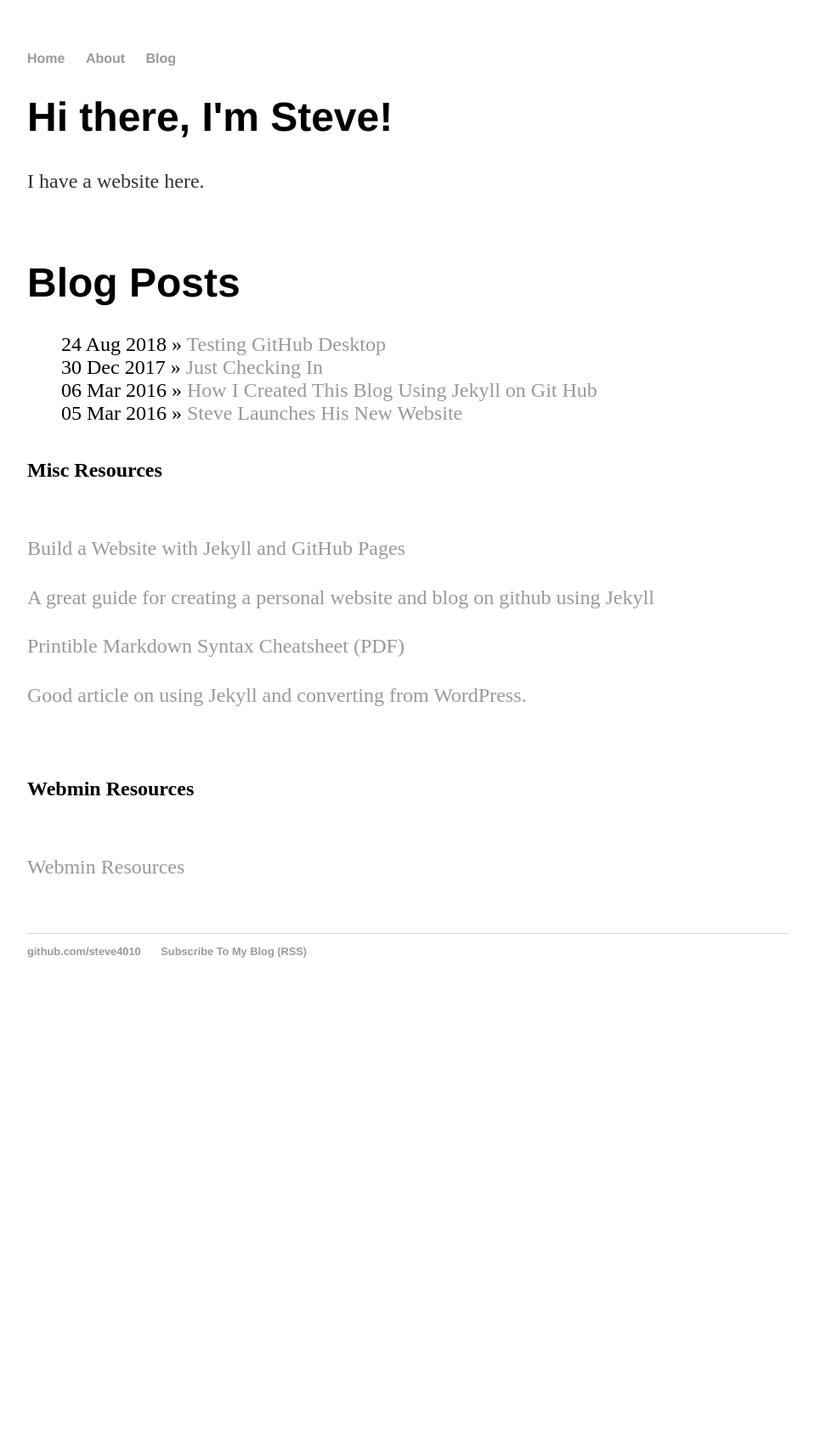
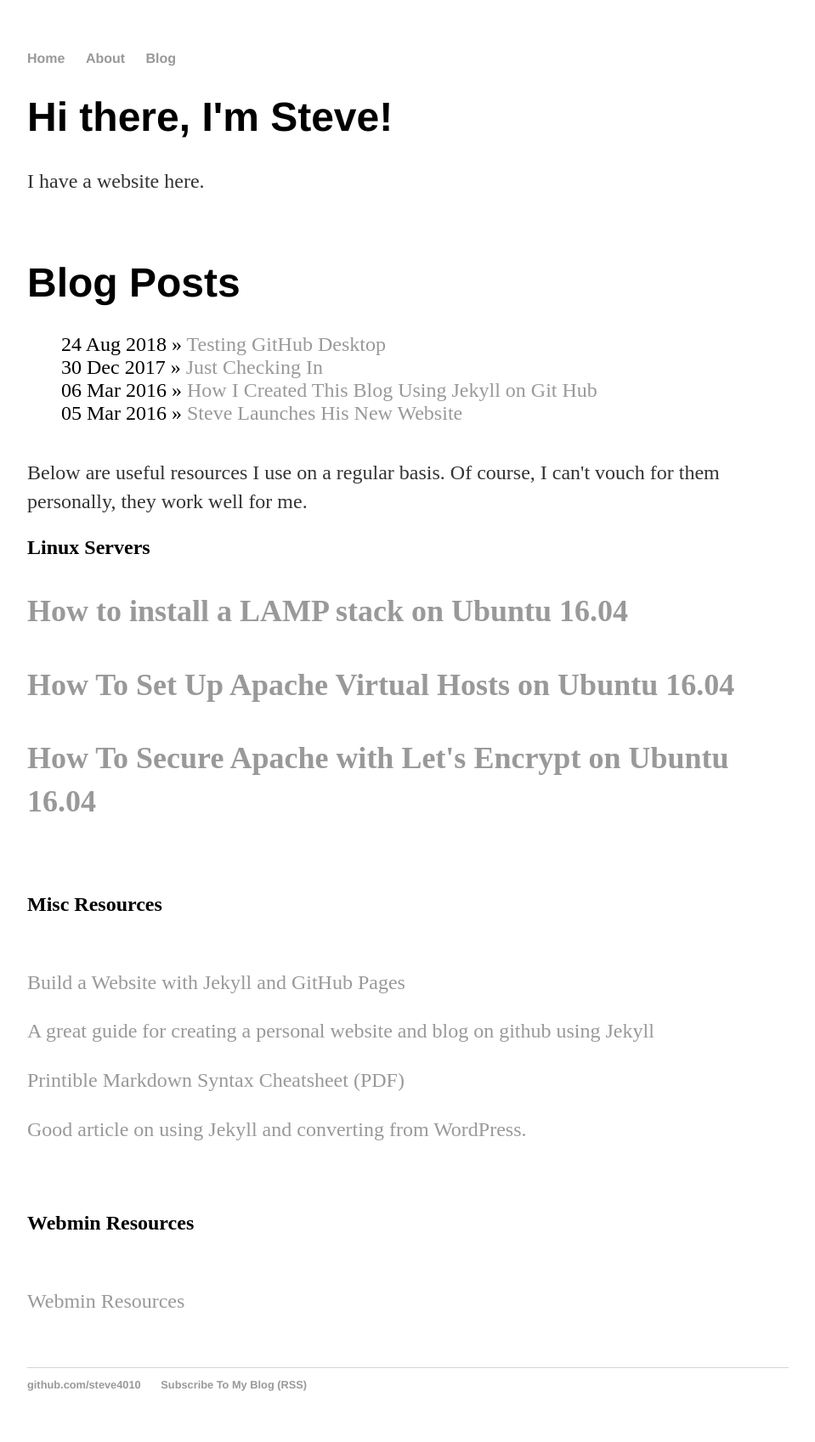
Before and after one commit to steve4010/steve4010.github.io, a Jekyll site: the page built from index.html, in a window 1280 px wide. Shown: the whole page at 85% size, without its empty margins (160-1119 px from the left). Built offline with Jekyll 4.4.1, drawn with Linux system fonts in a browser that asks for light colours; before the commit the page ends 1187 px from its top, so only the background shows below that.

Commit message:
add to index.html

```diff
--- a/index.html
+++ b/index.html
@@ -14,6 +14,14 @@ title: Steve4010, Jack of All Trades
     {% endfor %}
   </ul>
 
+  <p> Below are useful resources I use on a regular basis.  Of course, I can't vouch for them personally, they work well for me.</p>
+
+  <h2>Linux Servers</2>
+
+  <p><a href="https://www.digitalocean.com/community/tutorials/how-to-install-linux-apache-mysql-php-lamp-stack-on-ubuntu-16-04">How to install a LAMP stack on Ubuntu 16.04</a></p>
+  <p><a href="https://www.digitalocean.com/community/tutorials/how-to-set-up-apache-virtual-hosts-on-ubuntu-16-04">How To Set Up Apache Virtual Hosts on Ubuntu 16.04</a></p>
+  <p><a href="https://www.digitalocean.com/community/tutorials/how-to-secure-apache-with-let-s-encrypt-on-ubuntu-16-04">How To Secure Apache with Let's Encrypt on Ubuntu 16.04</a></p>
+ <br>
   <h2>Misc Resources</h2>
   <br>
   <p><a href="https://evanwill.github.io/go-go-ghpages/">Build a Website with Jekyll and GitHub Pages</a></p>
```
